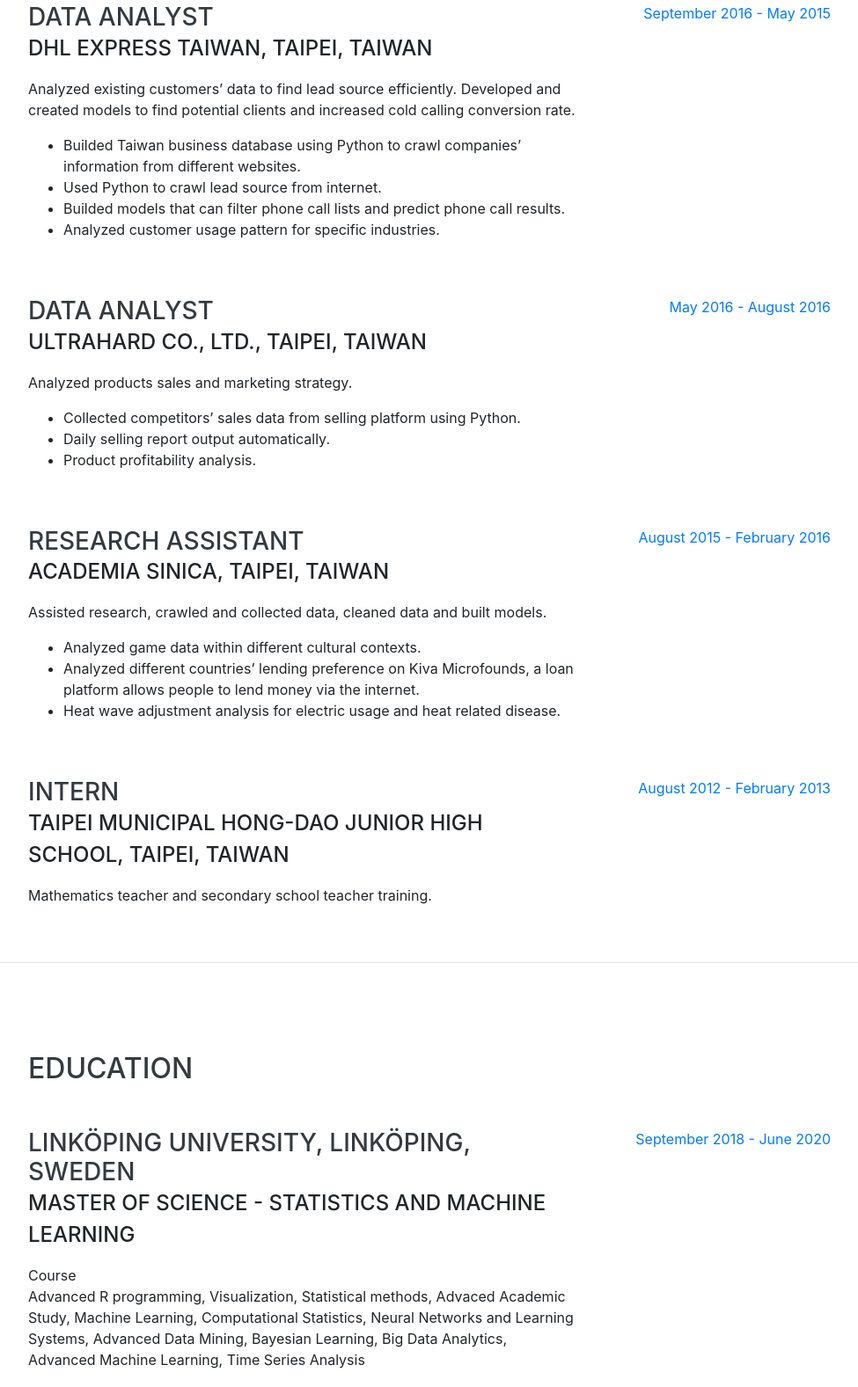
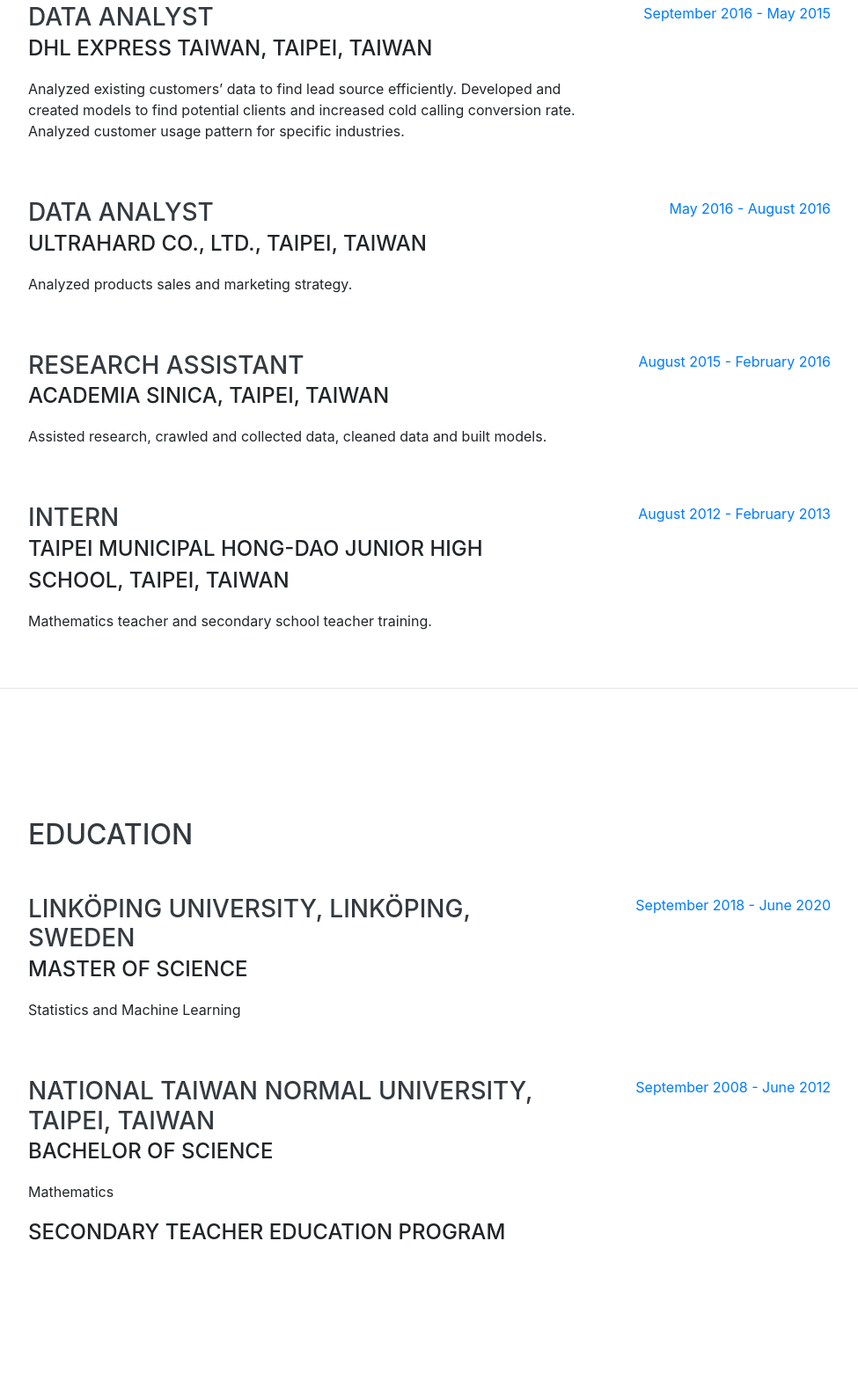
Before and after one commit to shihs/shihs.github.io, a website with bundled scripts: page index.html in a window 1280 px wide. Shown: the part 932-2509 px from the top of the page at 88% size, without its empty margins (288-1263 px from the left). Built offline with nearby package versions, Linux system fonts and the light colour scheme; a web font is replaced by a local one.

Commit message:
make it cleaner
delete job description

```diff
--- a/index.html
+++ b/index.html
@@ -8,7 +8,7 @@
   <meta name="description" content="">
   <meta name="author" content="">
 
-  <title>Homepage</title>
+  <title>Min-Chun Shih</title>
 
   <!-- Bootstrap core CSS -->
   <link href="vendor/bootstrap/css/bootstrap.min.css" rel="stylesheet">
@@ -100,13 +100,7 @@
           <div class="resume-content">
             <h3 class="mb-0">Data Analyst</h3>
             <div class="subheading mb-3">DHL EXPRESS TAIWAN, Taipei, Taiwan</div>
-            <p>Analyzed existing customers’ data to find lead source efficiently. Developed and created models to find potential clients and increased cold calling conversion rate.
-              <ul>
-                <li>Builded Taiwan business database using Python to crawl companies’ information from different   websites.</li>
-                <li>Used Python to crawl lead source from internet.</li>
-                <li>Builded models that can filter phone call lists and predict phone call results.</li>
-                <li>Analyzed   customer usage pattern for specific industries.</li>
-              </ul>
+            <p>Analyzed existing customers’ data to find lead source efficiently. Developed and created models to find potential clients and increased cold calling conversion rate. Analyzed customer usage pattern for specific industries.
             </p>
           </div>
           <div class="resume-date text-md-right">
@@ -119,11 +113,6 @@
             <h3 class="mb-0">Data Analyst</h3>
             <div class="subheading mb-3">ULTRAHARD CO., LTD., Taipei, Taiwan</div>
             <p>Analyzed products sales and marketing strategy.
-              <ul>
-                <li>Collected competitors’ sales data from selling platform using Python.</li>
-                <li>Daily selling report output automatically.</li>
-                <li>Product profitability analysis.</li>
-              </ul>
             </p>
           </div>
           <div class="resume-date text-md-right">
@@ -136,11 +125,6 @@
             <h3 class="mb-0">Research Assistant</h3>
             <div class="subheading mb-3">ACADEMIA SINICA, Taipei, Taiwan</div>
             <p>Assisted research, crawled and collected data, cleaned data and built models.
-              <ul>
-                <li>Analyzed game data within different cultural contexts.</li>
-                <li>Analyzed different countries’ lending preference on Kiva Microfounds, a loan platform allows people to lend money via the internet.</li>
-                <li>Heat wave adjustment analysis for electric usage and heat related disease.</li>
-              </ul>
             </p>
           </div>
           <div class="resume-date text-md-right">
@@ -172,10 +156,9 @@
         <div class="resume-item d-flex flex-column flex-md-row justify-content-between mb-5">
           <div class="resume-content">
             <h3 class="mb-0">LINKÖPING UNIVERSITY, Linköping, Sweden</h3>
-            <div class="subheading mb-3">Master of Science - Statistics and Machine Learning</div>
-            <div>Course</div>
-            <p>Advanced R programming, Visualization, Statistical methods, Advaced Academic Study, Machine Learning, Computational Statistics, Neural Networks and Learning Systems, Advanced Data Mining, Bayesian Learning, Big Data Analytics, Advanced Machine Learning, Time Series Analysis</p>
-          </div>
+            <div class="subheading mb-3">Master of Science</div>
+            <p>Statistics and Machine Learning</p>
+            </div>
           <div class="resume-date text-md-right">
             <span class="text-primary">September 2018 - June 2020</span>
           </div>
@@ -183,8 +166,9 @@
 
         <div class="resume-item d-flex flex-column flex-md-row justify-content-between">
           <div class="resume-content">
-            <h3 class="mb-0">JNATIONAL TAIWAN NORMAL UNIVERSITY, Taipei, Taiwan</h3>
-            <div class="subheading mb-3">Bachelor of Science - Mathematics</div>
+            <h3 class="mb-0">NATIONAL TAIWAN NORMAL UNIVERSITY, Taipei, Taiwan</h3>
+            <div class="subheading mb-3">Bachelor of Science</div>
+            <p>Mathematics</p>
             <div class="subheading mb-3">Secondary Teacher Education Program</div>
           </div>
           <div class="resume-date text-md-right">
```
